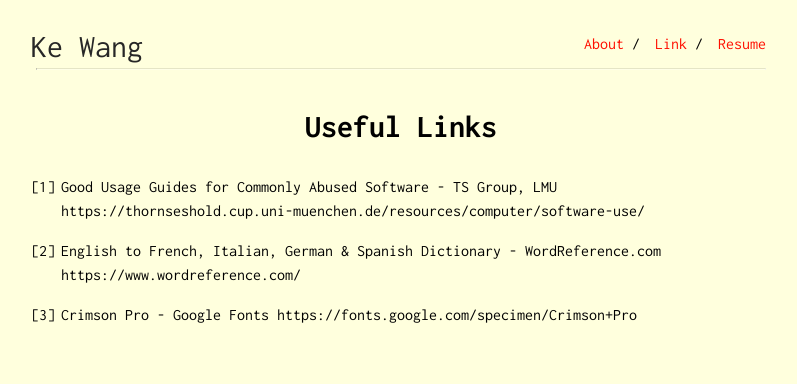
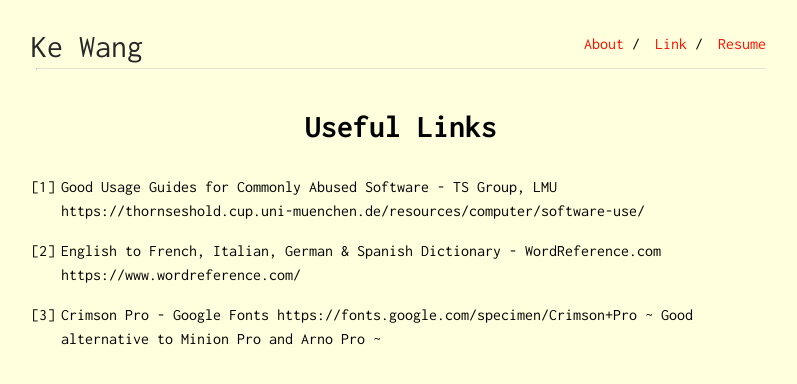
Before and after one commit to ekdc11/ekdc11.github.io, a Jekyll site: the page built from link.md, in a window 1280 px wide. Shown: the top 384 px of the page, without its empty margins (239-1036 px from the left). Built offline with Jekyll 4.4.1, drawn with Linux system fonts in a browser that asks for light colours.

Commit message:
Update link.md

```diff
--- a/link.md
+++ b/link.md
@@ -11,3 +11,4 @@ https://www.wordreference.com/
 
 3. Crimson Pro - Google Fonts
 https://fonts.google.com/specimen/Crimson+Pro
+~ Good alternative to Minion Pro and Arno Pro ~
```
